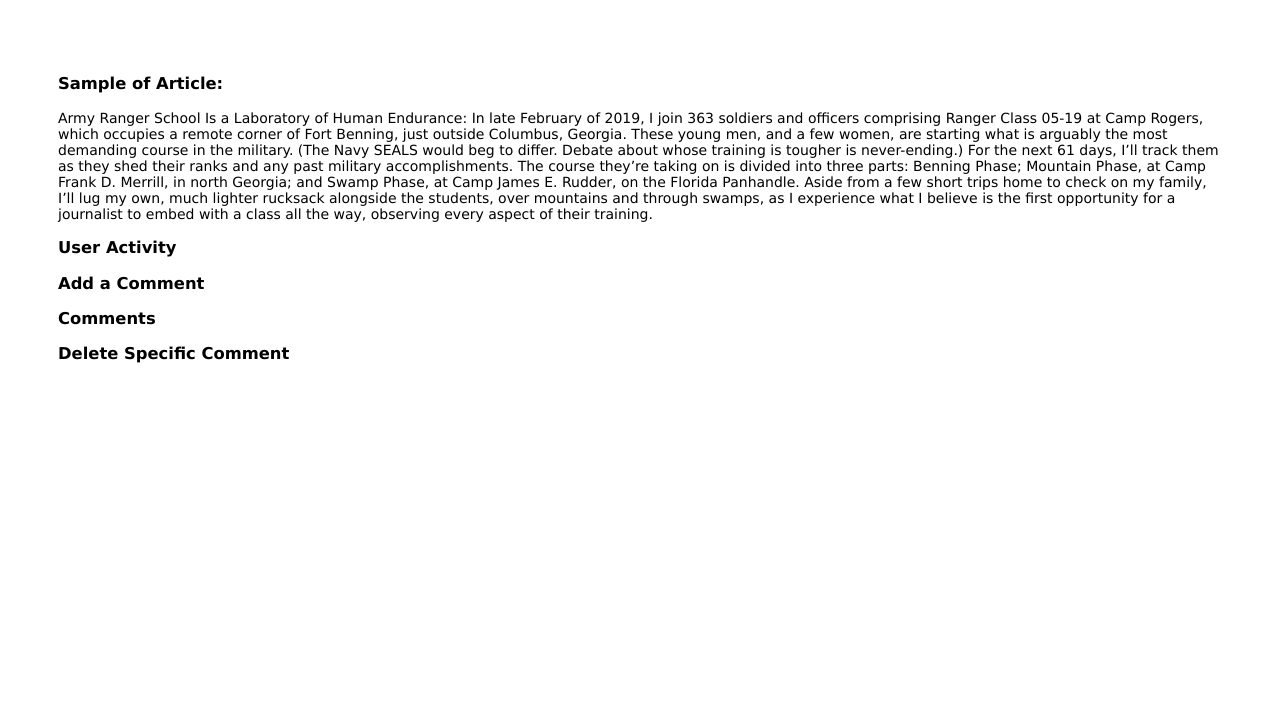
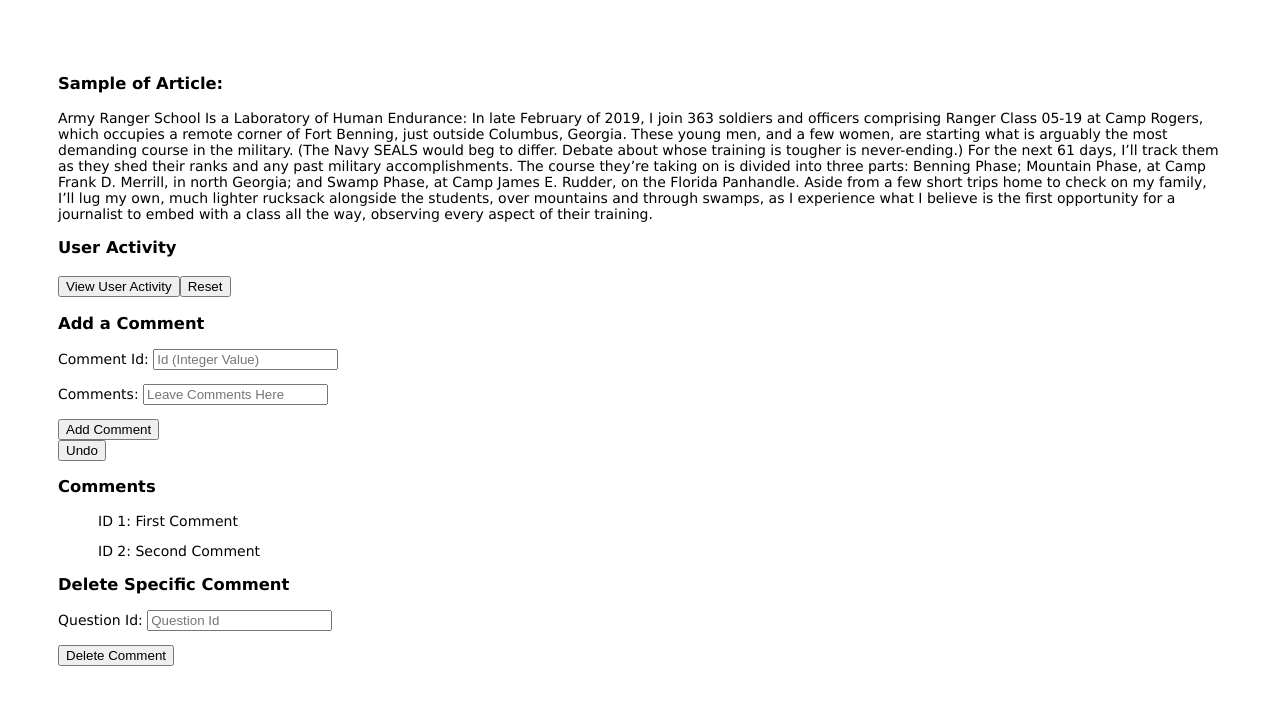
Before and after one commit to akclifto/SER_Web-based-Applications, a Node server app: page / in a window 1280 px wide. Shown: the top 705 px of the page. Run offline with Node 20, Linux system fonts and the light colour scheme.

Commit message:
get the index pug form set up to look like the example video

```diff
--- a/Lab3/routes/index.js
+++ b/Lab3/routes/index.js
@@ -14,7 +14,6 @@
 router.get("/", async function (req, res, next) {
   let article = await getArticle(res);
   let comments = await getComments(res);
-  console.log(comments);
 
   let title = "Sample of Article: ";
   //render the article to articleBody
--- a/Lab3/views/error.pug
+++ b/Lab3/views/error.pug
@@ -4,5 +4,5 @@
   span
     h1 Uh Oh... Something went wrong: #{error.message}
     h2 Status:  #{error.status}
-    //- pre #{error.stack}
+    pre #{error.stack}
   a(href="/") Go Home
--- a/Lab3/views/index.pug
+++ b/Lab3/views/index.pug
@@ -12,6 +12,13 @@
     h3 User Activity
       // View User Activity button, and
       // Reset button
+      form()
+        br
+        input(type="submit" formaction="/view" formmethod="GET" name="userActivity" value="View User Activity")
+        input(type="submit" formaction="/reset" formmethod="GET" name="reset" value="Reset")
+        br
+      form
+
 
   div(class="add-comments")
     h3 Add a Comment
@@ -19,11 +26,31 @@
     // Comments: ____
     // AddComment button,
     // Undo button,
+    form()
+      p Comment Id:
+        input(type="text" placeholder="Id (Integer Value)" name=commentId)
+        br
+      p Comments:
+        input(type="textarea" placeholder="Leave Comments Here" name=commentText rows=10 cols=35)
+        br
+      input(type="submit" formaction="/add" formmethod="POST" name="addComment" value="Add Comment")
+      br
+      input(type="submit" formaction="/undo" formmethod="POST" name="undo" value="Undo")
+
 
   div(class="comments")
     h3 Comments
     // Ex [ID 1]: [First Comment]
+    ul
+      each item in commentList
+       p ID #{item.id}: #{item.comment}
+
 
   div(class="delete-comment")
     h3 Delete Specific Comment
     // Question ID: ____ Delete Comment button
+    form()
+      p Question Id:
+        input(type="text" placeholder="Question Id" name=commentId)
+        br
+      input(type="submit" formaction="/delete" formmethod="POST" name="delete" value="Delete Comment")
```
